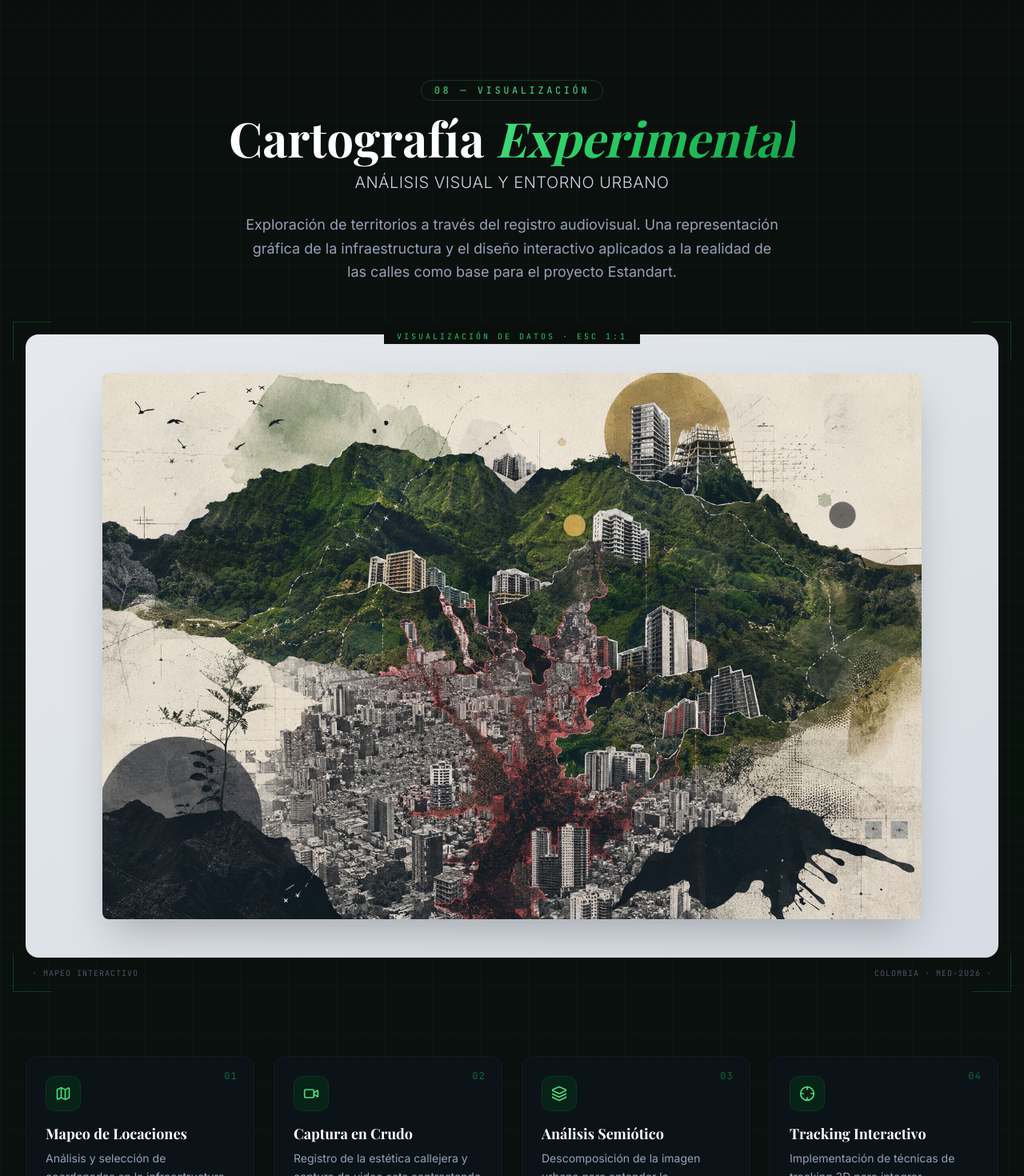
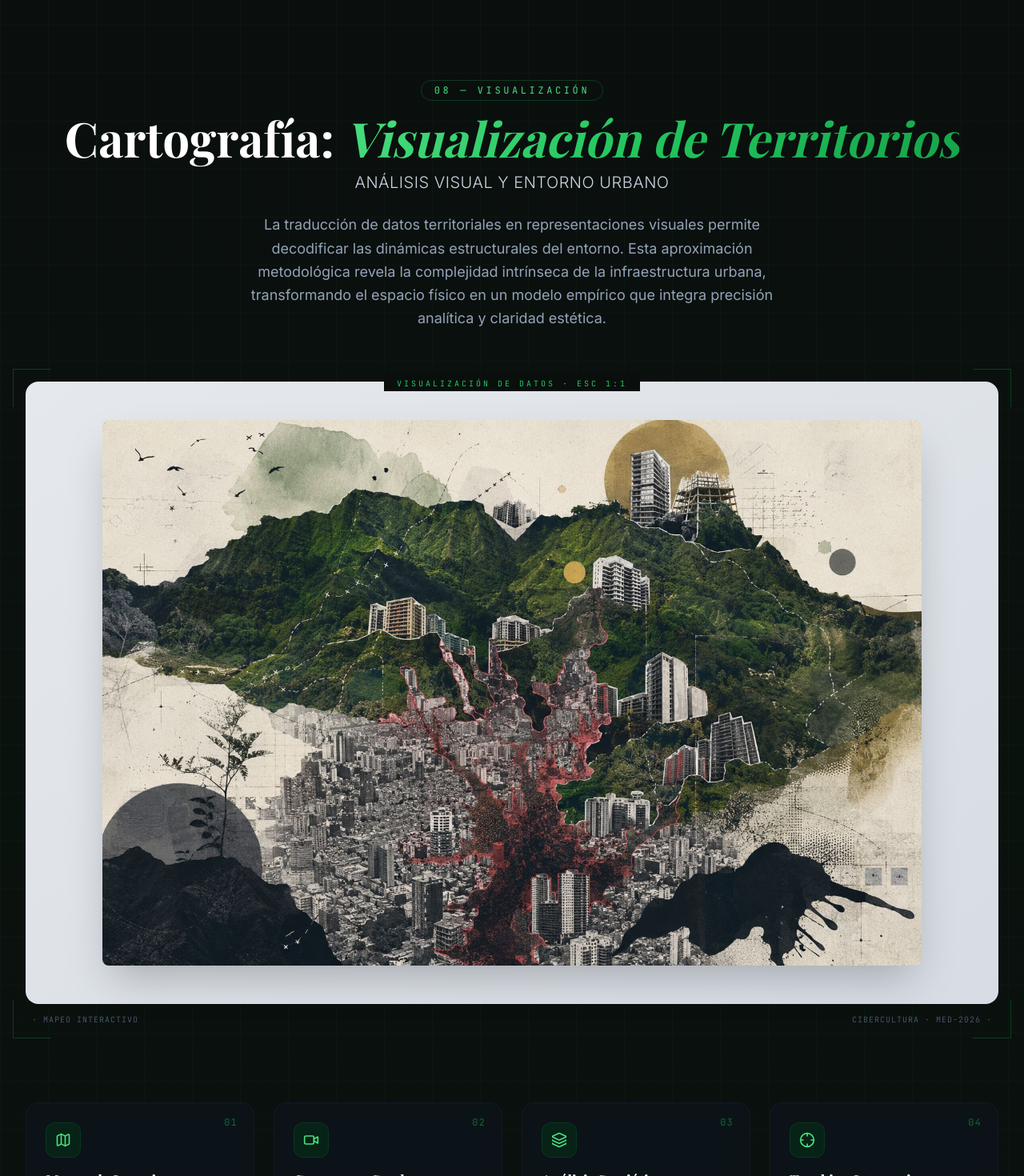
Before and after one commit to juan7855/Eterno-ladrillo-web, a React (Vite) app: page / in a window 1280 px wide. Shown: the part 10420-11890 px from the top of the page at 80% size. Built offline with nearby package versions, Linux system fonts and the light colour scheme; a web font is replaced by a local one.

Commit message:
correcion 2 de cartografia

```diff
--- a/src/components/Cartografia.tsx
+++ b/src/components/Cartografia.tsx
@@ -69,13 +69,13 @@ export default function Cartografia() {
               08 — Visualización
             </span>
             <h2 className="font-serif text-3xl sm:text-4xl lg:text-5xl xl:text-6xl font-bold text-white mb-3">
-              Cartografía <span className="text-gradient-green italic">Experimental</span>
+              Cartografía: <span className="text-gradient-green italic">Visualización de Territorios</span>
             </h2>
             <h3 className="text-concrete-300 text-base sm:text-lg lg:text-xl font-light tracking-wide mb-6 uppercase">
               Análisis Visual y Entorno Urbano
             </h3>
             <p className="text-concrete-400 text-base sm:text-lg max-w-2xl mx-auto leading-relaxed">
-              Exploración de territorios a través del registro audiovisual. Una representación gráfica de la infraestructura y el diseño interactivo aplicados a la realidad de las calles como base para el proyecto Estandart.
+              La traducción de datos territoriales en representaciones visuales permite decodificar las dinámicas estructurales del entorno. Esta aproximación metodológica revela la complejidad intrínseca de la infraestructura urbana, transformando el espacio físico en un modelo empírico que integra precisión analítica y claridad estética.
             </p>
           </div>
         </FadeIn>
@@ -100,7 +100,7 @@ export default function Cartografia() {
             <div className="bg-gradient-to-br from-concrete-100/95 to-concrete-200/95 rounded-2xl p-4 sm:p-8 lg:p-12 backdrop-blur-sm">
               <div className="max-w-5xl mx-auto">
                 <img
-                  src="/images/cartografia.jpg.jpeg"
+                  src="/images/cartografia.jpg"
                   alt="Cartografía: Visualización de Territorios"
                   className="w-full h-auto object-contain rounded-lg shadow-2xl transition-transform duration-700 hover:scale-[1.02]"
                 />
@@ -113,7 +113,7 @@ export default function Cartografia() {
                 · Mapeo interactivo
               </span>
               <span className="text-[10px] font-mono uppercase tracking-widest text-concrete-600">
-                Colombia · Med-2026 ·
+                Cibercultura · Med-2026 ·
               </span>
             </div>
           </div>
```
Also changed, not shown: public/images/cartografia.jpg (renamed from public/images/cartografia.jpg.jpeg).
